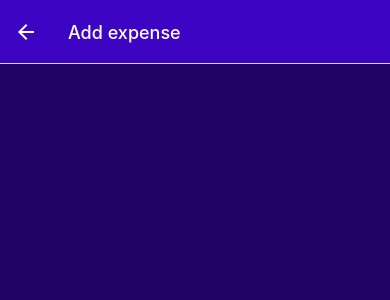
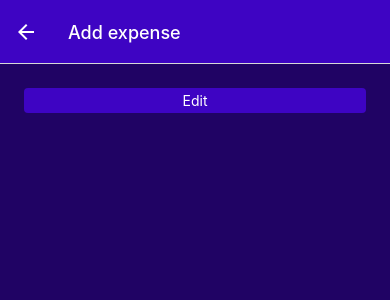
Before and after one commit to pizarrosch/expense-check-app-rn, a React Native app: screen /ManageExpense in a window 390 px wide. Shown: the top 300 px of the page. Built offline with nearby package versions, Linux system fonts and the light colour scheme.

Commit message:
Create a custom button component

```diff
--- /dev/null
+++ b/components/UI/Button.js
@@ -0,0 +1,38 @@
+import {Pressable, View, Text, StyleSheet} from "react-native";
+import {GlobalStyles} from "../../constants/styles";
+
+export default function Button({children, onPress, mode, style}) {
+  return (
+    <View style={style}>
+      <Pressable onPress={onPress} style={({pressed}) => pressed && styles.pressed}>
+        <View style={[styles.container, mode === 'flat' && styles.flat]}>
+          <Text style={[styles.buttonText, mode === 'flat' && styles.flatText]}>{children}</Text>
+        </View>
+      </Pressable>
+    </View>
+  )
+}
+
+const styles = StyleSheet.create({
+  container: {
+    borderRadius: 4,
+    paddingVertical: 4,
+    paddingHorizontal: 8,
+    backgroundColor: GlobalStyles.colors.primary500,
+  },
+  flat: {
+    backgroundColor: 'transparent'
+  },
+  buttonText: {
+    color: 'white',
+    textAlign: 'center'
+  },
+  flatText: {
+    color: GlobalStyles.colors.primary200
+  },
+  pressed: {
+    opacity: 0.75,
+    backgroundColor: GlobalStyles.colors.primary100,
+    borderRadius: 4,
+  }
+})
--- a/screens/ManageExpense.js
+++ b/screens/ManageExpense.js
@@ -1,6 +1,7 @@
 import {View, StyleSheet} from 'react-native';
 import {useLayoutEffect} from "react";
 import IconButton from "../components/UI/IconButton";
+import Button from '../components/UI/Button';
 import {GlobalStyles} from "../constants/styles";
 
 export default function ManageExpense({route, navigation}) {
@@ -17,11 +18,12 @@
 
   return (
     <View style={styles.container}>
+      <Button>Edit</Button>
       {editedExpenseId && (
         <View style={styles.deleteContainer}>
           <IconButton
             icon='trash'
-            size={36}
+            size={28}
             color={GlobalStyles.colors.error500}
             onPress={deleteExpenseFunction}
           />
```
